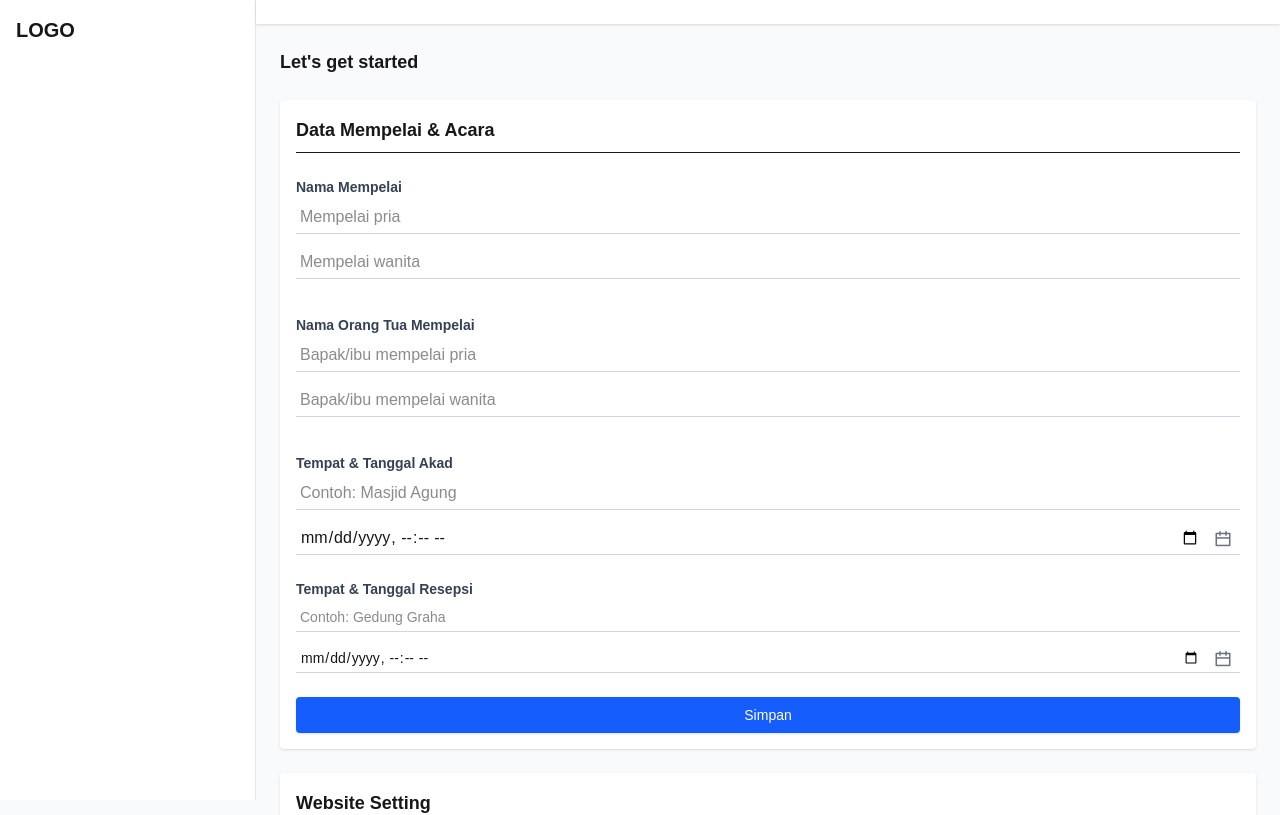
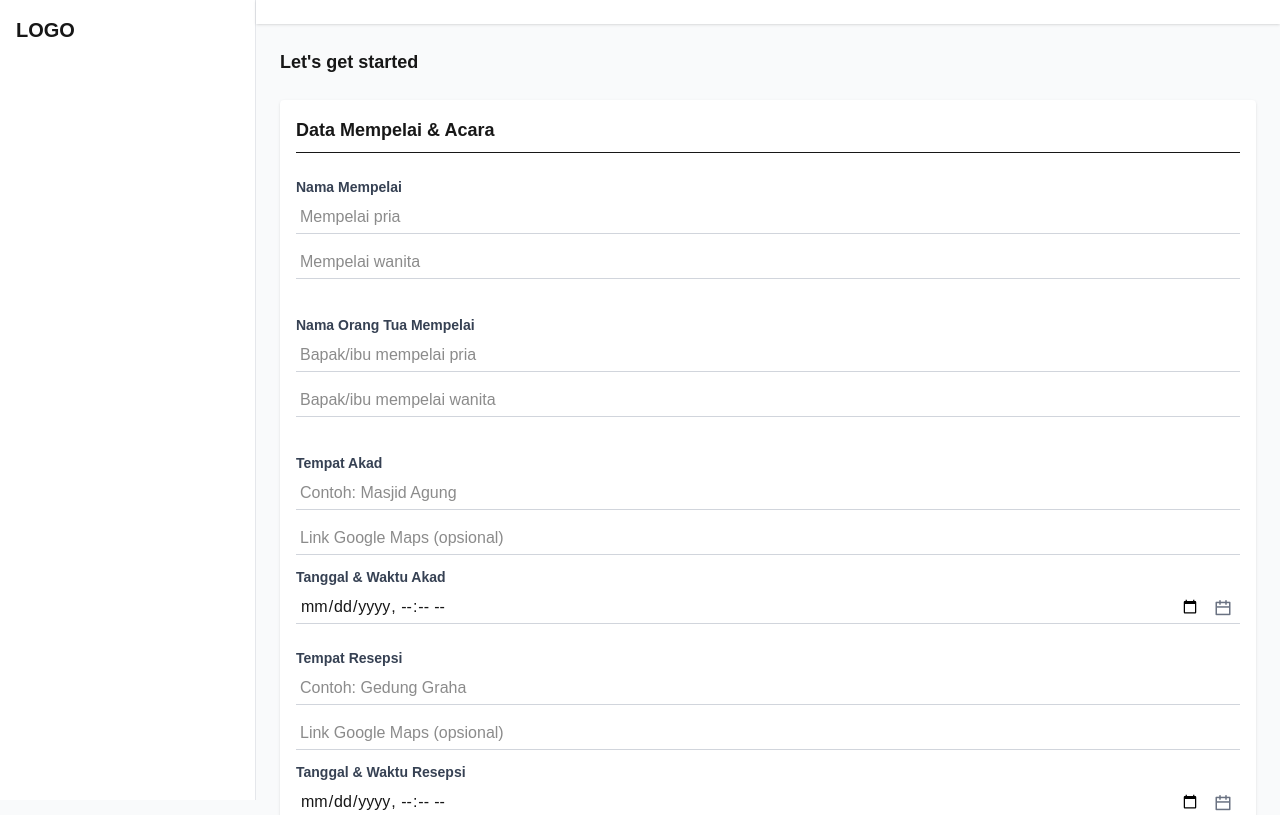
Before and after one commit to 0xwighozali/wedding-invitation-next-js, a Next.js app: page /dashboard/personalize in a window 1280 px wide. Shown: the top 815 px of the page. Built offline with nearby package versions, Linux system fonts and the light colour scheme.

Commit message:
Fix update

```diff
--- a/src/app/dashboard/personalize/page.tsx
+++ b/src/app/dashboard/personalize/page.tsx
@@ -10,8 +10,10 @@ export default function PersonalizePage() {
     groomParents: "",
     brideParents: "",
     akadLocation: "",
+    akadMap: "",
     akadDateTime: "",
     resepsiLocation: "",
+    resepsiMap: "",
     resepsiDateTime: "",
     websiteTitle: "",
     customUrl: "",
@@ -35,8 +37,10 @@ export default function PersonalizePage() {
       groomParents: form.groomParents,
       brideParents: form.brideParents,
       akadLocation: form.akadLocation,
+      akadMap: form.akadMap,
       akadDateTime: form.akadDateTime,
       resepsiLocation: form.resepsiLocation,
+      resepsiMap: form.resepsiMap,
       resepsiDateTime: form.resepsiDateTime,
     });
   };
@@ -168,7 +172,7 @@ export default function PersonalizePage() {
         {/* Akad */}
         <div>
           <label className="block mb-1 text-gray-700 font-semibold">
-            Tempat & Tanggal Akad
+            Tempat Akad
           </label>
           <input
             type="text"
@@ -178,6 +182,17 @@ export default function PersonalizePage() {
             placeholder="Contoh: Masjid Agung"
             className="w-full mb-3 border-b border-gray-300 p-1 bg-transparent text-base"
           />
+          <input
+            type="text"
+            name="akadMap"
+            onChange={handleChange}
+            placeholder="Link Google Maps (opsional)"
+            className="w-full mb-3 border-b border-gray-300 p-1 bg-transparent text-base"
+          />
+
+          <label className="block mb-1 text-gray-700 font-semibold">
+            Tanggal & Waktu Akad
+          </label>
           <div className="relative w-full mb-3">
             <input
               type="datetime-local"
@@ -193,7 +208,7 @@ export default function PersonalizePage() {
         {/* Resepsi */}
         <div>
           <label className="block mb-1 text-gray-700 font-semibold">
-            Tempat & Tanggal Resepsi
+            Tempat Resepsi
           </label>
           <input
             type="text"
@@ -201,15 +216,26 @@ export default function PersonalizePage() {
             value={form.resepsiLocation}
             onChange={handleChange}
             placeholder="Contoh: Gedung Graha"
-            className="w-full mb-3 border-b border-gray-300 p-1 bg-transparent"
+            className="w-full mb-3 border-b border-gray-300 p-1 bg-transparent text-base"
           />
+          <input
+            type="text"
+            name="resepsiMap"
+            onChange={handleChange}
+            placeholder="Link Google Maps (opsional)"
+            className="w-full mb-3 border-b border-gray-300 p-1 bg-transparent text-base"
+          />
+
+          <label className="block mb-1 text-gray-700 font-semibold">
+            Tanggal & Waktu Resepsi
+          </label>
           <div className="relative w-full mb-3">
             <input
               type="datetime-local"
               name="resepsiDateTime"
               value={form.resepsiDateTime}
               onChange={handleChange}
-              className="w-full border-b border-gray-300 p-1 pr-10 bg-transparent"
+              className="w-full border-b border-gray-300 p-1 pr-10 bg-transparent text-base"
             />
             <i className="ri-calendar-line absolute right-2 top-1/2 transform -translate-y-1/2 text-gray-500 text-lg pointer-events-none" />
           </div>
@@ -241,7 +267,7 @@ export default function PersonalizePage() {
             value={form.websiteTitle}
             onChange={handleChange}
             placeholder="Contoh: Alwi, Kia"
-            className="w-full mb-3 border-b border-gray-300 p-1 bg-transparent text-base"
+            className="w-full mb-1 border-b border-gray-300 p-1 bg-transparent text-base"
           />
           <p className="text-xs text-gray-500 mt-1">
             Gunakan tanda koma (,) sebagai pemisah.
```
